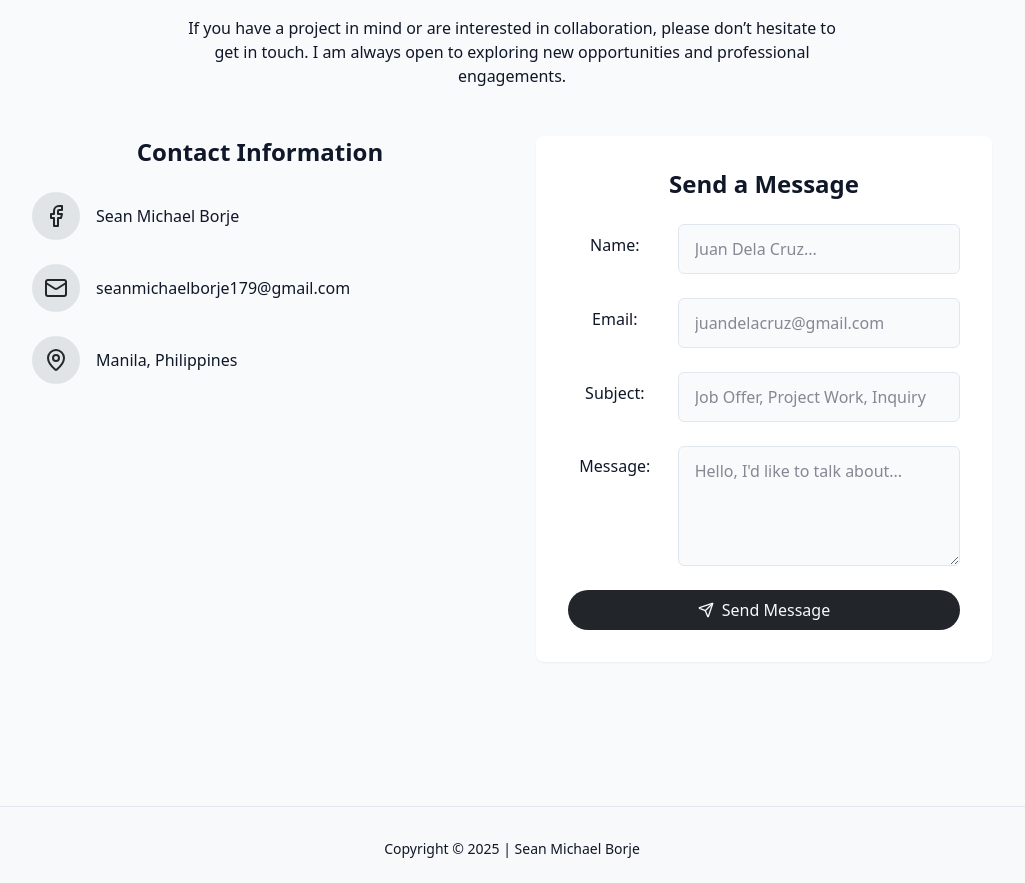
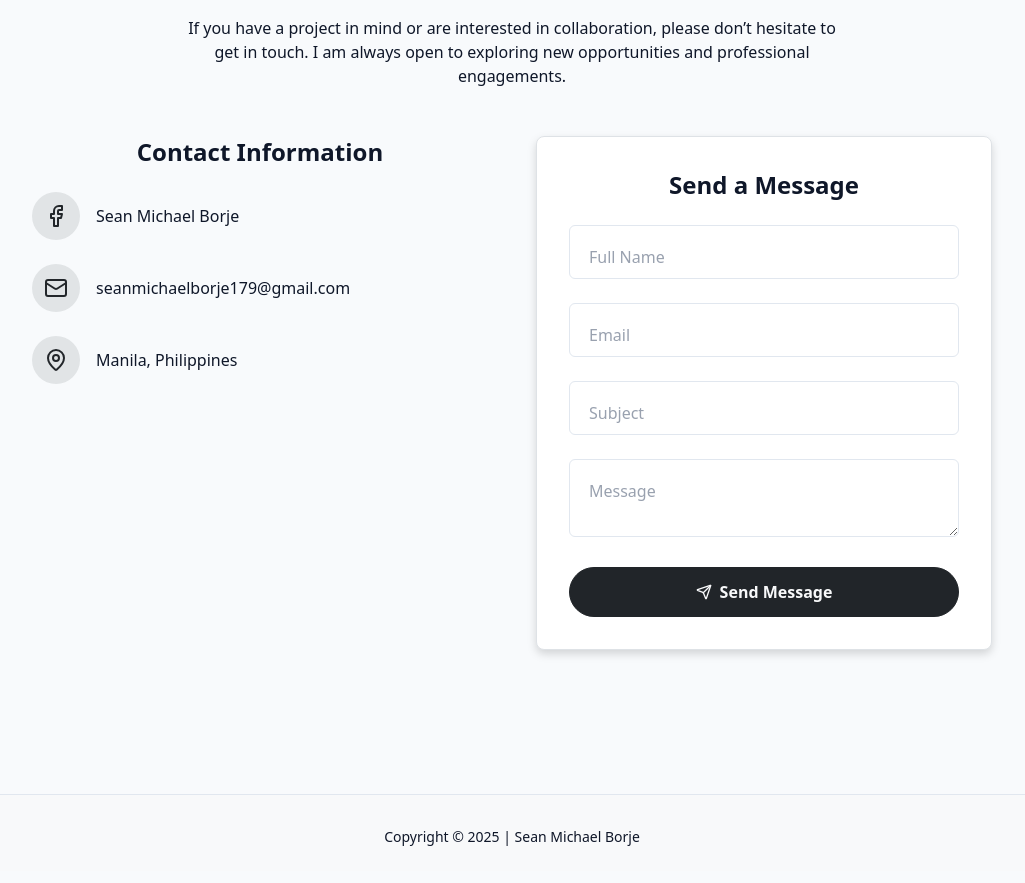
Before and after one commit to DarthCoder-afk/react-portfolio, a React (Vite) app: page / in a window 1280 px wide. Shown: the part 3780-4663 px from the top of the page, without its empty margins (128-1153 px from the left). Built offline with nearby package versions, Linux system fonts and the light colour scheme.

Commit message:
major upgrade on contact form

```diff
--- a/src/components/ContactSection.jsx
+++ b/src/components/ContactSection.jsx
@@ -98,54 +98,98 @@ export const ContactSection = () => {
                 initial="hidden"
                 whileInView={"show"}
                 viewport={{ once: true, amount: 0.3 }}
-                className="bg-card p-8 rounded-lg shadow-xs">
+                className="bg-card p-8 border border-[#dee2e6] rounded-lg drop-shadow-lg">
                     <h3 className="text-2xl font-semibold mb-6">Send a Message</h3>
 
                     <form action="" ref={form} onSubmit={SendEmail} className="space-y-6">
-                        <div className="flex items-center space-x-4">
-                            <label htmlFor="name" className="w-1/4 text-md font-medium mb-2">Name: </label>
-                            <input type="text"
-                            id="name"
-                            name="name"
-                            required
-                            className="w-3/4 px-4 py-3 rounded-md border border-input bg-background focus:outline-hidden focus:ring-2 focus:ring-primary"
-                            placeholder="Juan Dela Cruz..." />
+                      <div className="relative">
+                            <input
+                                type="text"
+                                id="name"
+                                name="name"
+                                required
+                                className="peer w-full px-4 pt-5 pb-2 rounded-md border border-input bg-card
+                                        focus:outline-hidden focus:ring-2 focus:ring-primary
+                                        placeholder-transparent"
+                                placeholder=" "
+                            />
+
+                            <label
+                                htmlFor="name"
+                                className="absolute left-4 top-3 text-gray-500 transition-all duration-200
+                                        peer-placeholder-shown:top-5 peer-placeholder-shown:text-base peer-placeholder-shown:text-gray-400
+                                        peer-focus:-top-2 peer-focus:text-sm peer-focus:text-[#212529]
+                                        peer-[&:not(:placeholder-shown)]:-top-2 peer-[&:not(:placeholder-shown)]:text-sm peer-[&:not(:placeholder-shown)]:text-[#212529]
+                                        bg-card px-1"
+                            >
+                                Full Name
+                            </label>
                         </div>
 
-                        <div className="flex items-center space-x-4">
-                            <label htmlFor="email" className="w-1/4 text-md font-medium mb-2">Email: </label>
+                        <div className="relative">
                             <input type="email"
                             id="email"
                             name="email"
                             required
-                            className="w-3/4 px-4 py-3 rounded-md border border-input bg-background focus:outline-hidden focus:ring-2 focus:ring-primary"
-                            placeholder="juandelacruz@gmail.com" />
+                            className="peer w-full px-4 pt-5 pb-2 rounded-md border border-input bg-card
+                                        focus:outline-hidden focus:ring-2 focus:ring-primary
+                                        placeholder-transparent"
+                            placeholder=" " />
+                            <label htmlFor="email" className="absolute left-4 top-3 text-gray-500 transition-all duration-200
+                            peer-placeholder-shown:top-5 peer-placeholder-shown:text-base peer-placeholder-shown:text-gray-400
+                            peer-focus:-top-2 peer-focus:text-sm peer-focus:text-[#212529]
+                            peer-[&:not(:placeholder-shown)]:-top-2 peer-[&:not(:placeholder-shown)]:text-sm peer-[&:not(:placeholder-shown)]:text-[#212529]
+                            bg-card px-1">Email </label>
+
                         </div>
 
-                         <div className="flex items-center space-x-4">
-                            <label htmlFor="subject" className="w-1/4 text-md font-medium mb-2">Subject: </label>
+                         <div className="relative">
                             <input type="text"
                             id="subject"
                             name="subject"
                             required
-                            className="w-3/4 px-4 py-3 rounded-md border border-input bg-background focus:outline-hidden focus:ring-2 focus:ring-primary"
-                            placeholder="Job Offer, Project Work, Inquiry" />
+                            className="peer w-full px-4 pt-5 pb-2 rounded-md border border-input bg-card
+                                        focus:outline-hidden focus:ring-2 focus:ring-primary
+                                        placeholder-transparent"
+                            placeholder=" " />
+                            <label htmlFor="subject" className="absolute left-4 top-3 text-gray-500 transition-all duration-200
+                            peer-placeholder-shown:top-5 peer-placeholder-shown:text-base peer-placeholder-shown:text-gray-400
+                            peer-focus:-top-2 peer-focus:text-sm peer-focus:text-[#212529]
+                            peer-[&:not(:placeholder-shown)]:-top-2 peer-[&:not(:placeholder-shown)]:text-sm peer-[&:not(:placeholder-shown)]:text-[#212529]
+                            bg-card px-1">Subject</label>
+
                         </div>
 
-                        <div className="flex items-start space-x-4">
-                            <label htmlFor="message" className="w-1/4 text-md font-medium mb-2 pt-2">Message: </label>
+                        <div className="relative">
                             <textarea
                             id="message"
                             name="message"
                             required
-                            className="w-3/4 min-h-[120px] px-4 py-3 rounded-md border border-input bg-background focus:outline-hidden focus:ring-2 focus:ring-primary"
-                            placeholder="Hello, I'd like to talk about..." />
+                            className="peer w-full px-4 pt-5 pb-2 rounded-md border border-input bg-card
+                                        focus:outline-hidden focus:ring-2 focus:ring-primary
+                                        placeholder-transparent"
+                            placeholder=" " />
+                            <label htmlFor="message" className="absolute left-4 top-3 text-gray-500 transition-all duration-200
+                            peer-placeholder-shown:top-5 peer-placeholder-shown:text-base peer-placeholder-shown:text-gray-400
+                            peer-focus:-top-2 peer-focus:text-sm peer-focus:text-[#212529]
+                            peer-[&:not(:placeholder-shown)]:-top-2 peer-[&:not(:placeholder-shown)]:text-sm peer-[&:not(:placeholder-shown)]:text-[#212529]
+                            bg-card px-1">Message </label>
                         </div>
 
-                        <button type="submit" disabled={isSubmitting} className={cn("cosmic-button w-full flex items-center justify-center gap-2")}>
+                        <button
+                        type="submit"
+                        disabled={isSubmitting}
+                        className="relative w-full flex items-center justify-center gap-2 bg-[#212529] px-5 py-3 text-sm md:text-base rounded-full border border-[#212529] font-semibold overflow-hidden group cursor-pointer"
+                        >
+                            {/* Text */}
+                            <span className="relative z-10 text-[#f8f9fa] transition-colors duration-500 group-hover:text-[#212529] flex items-center gap-2">
+                                <SendIcon size={16} />
+                                {isSubmitting ? "Sending..." : "Send Message"}
+                            </span>
 
-                            <SendIcon size={16}/>  {isSubmitting ? "Sending..." : "Send Message"}
-                        </button>
+                            {/* Liquid fill effect */}
+                            <span className="absolute inset-0 bg-[#f8f9fa] translate-y-full group-hover:translate-y-0 transition-transform duration-500 ease-in-out"></span>
+                            </button>
                     </form>
                 </motion.div>
 
```
